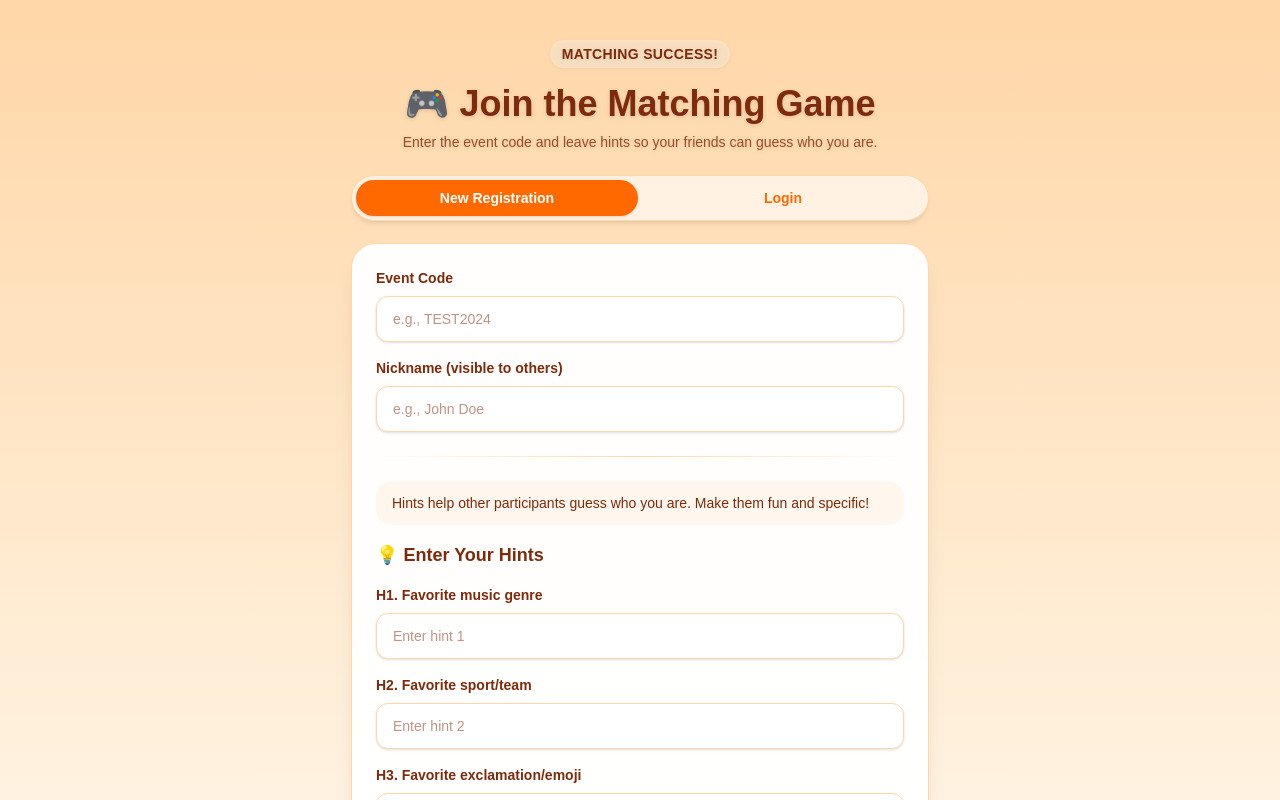
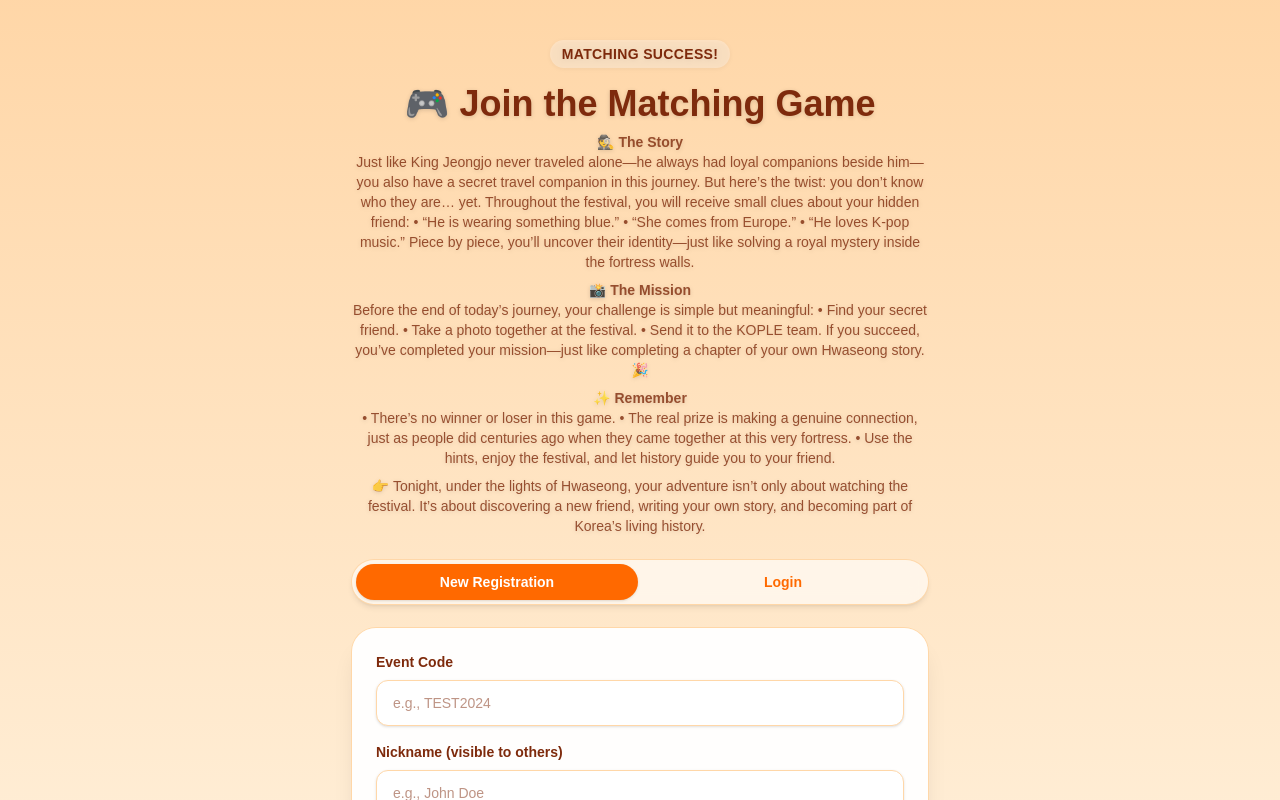
Before and after one commit to Happ11quokka/koplegame, a Next.js app: page / in a window 1280 px wide. Shown: the top 800 px of the page. Built offline with nearby package versions, Linux system fonts and the light colour scheme.

Commit message:
|FIX| H1

```diff
--- a/src/app/page.tsx
+++ b/src/app/page.tsx
@@ -166,7 +166,40 @@ export default function HomePage() {
             🎮 Join the Matching Game
           </h1>
           <p className="mt-2 text-sm text-orange-900/80">
-            Enter the event code and leave hints so your friends can guess who you are.
+            🕵️ <strong>The Story</strong>
+            <br />
+            Just like King Jeongjo never traveled alone—he always had loyal
+            companions beside him— you also have a secret travel companion in
+            this journey. But here’s the twist: you don’t know who they are…
+            yet. Throughout the festival, you will receive small clues about
+            your hidden friend: • “He is wearing something blue.” • “She comes
+            from Europe.” • “He loves K-pop music.” Piece by piece, you’ll
+            uncover their identity—just like solving a royal mystery inside the
+            fortress walls.
+          </p>
+
+          <p className="mt-2 text-sm text-orange-900/80">
+            📸 <strong>The Mission</strong>
+            <br />
+            Before the end of today’s journey, your challenge is simple but
+            meaningful: • Find your secret friend. • Take a photo together at
+            the festival. • Send it to the KOPLE team. If you succeed, you’ve
+            completed your mission—just like completing a chapter of your own
+            Hwaseong story. 🎉
+          </p>
+
+          <p className="mt-2 text-sm text-orange-900/80">
+            ✨ <strong>Remember</strong>
+            <br />• There’s no winner or loser in this game. • The real prize is
+            making a genuine connection, just as people did centuries ago when
+            they came together at this very fortress. • Use the hints, enjoy the
+            festival, and let history guide you to your friend.
+          </p>
+
+          <p className="mt-2 text-sm text-orange-900/80">
+            👉 Tonight, under the lights of Hwaseong, your adventure isn’t only
+            about watching the festival. It’s about discovering a new friend,
+            writing your own story, and becoming part of Korea’s living history.
           </p>
         </header>
 
```
